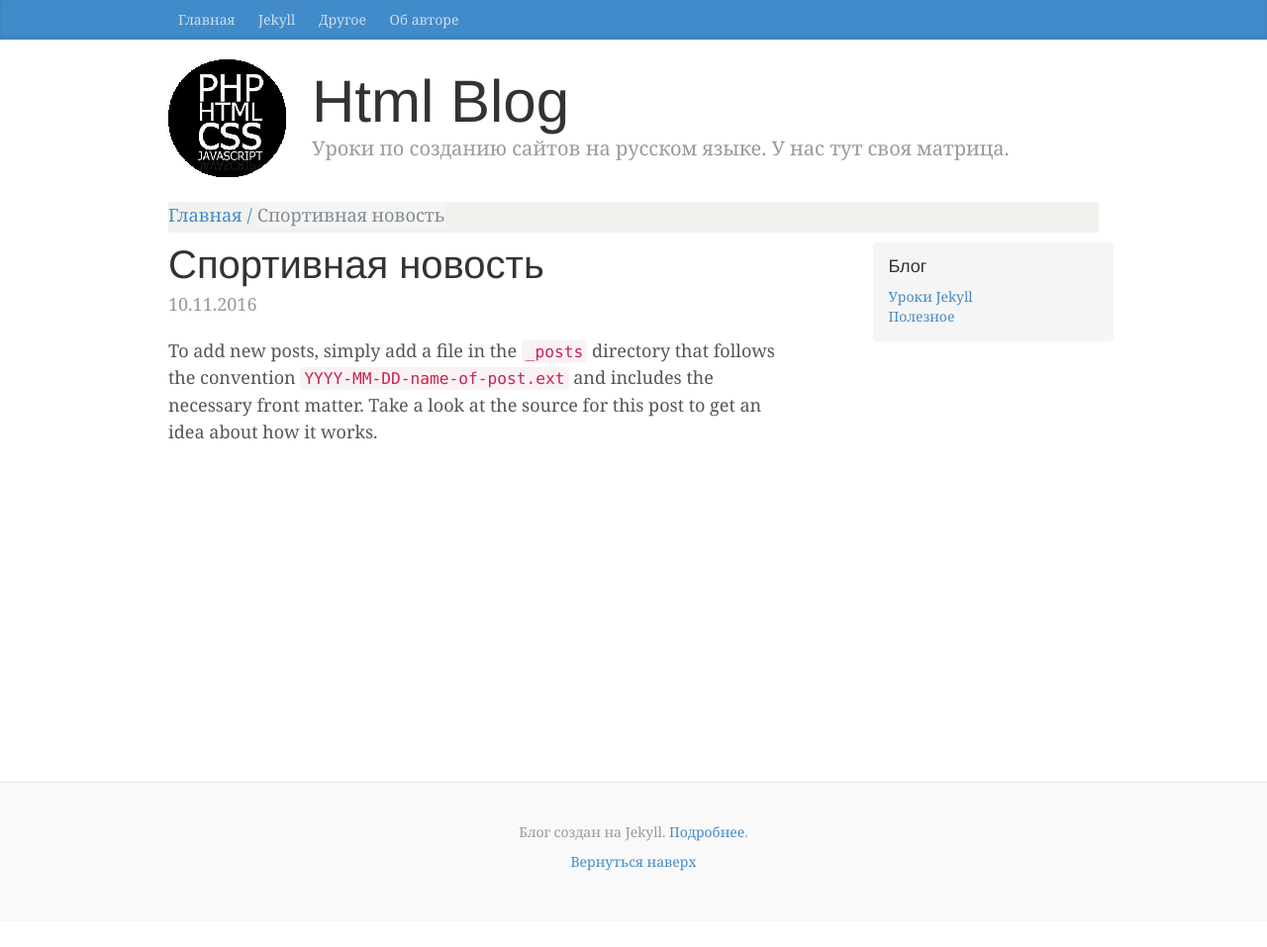
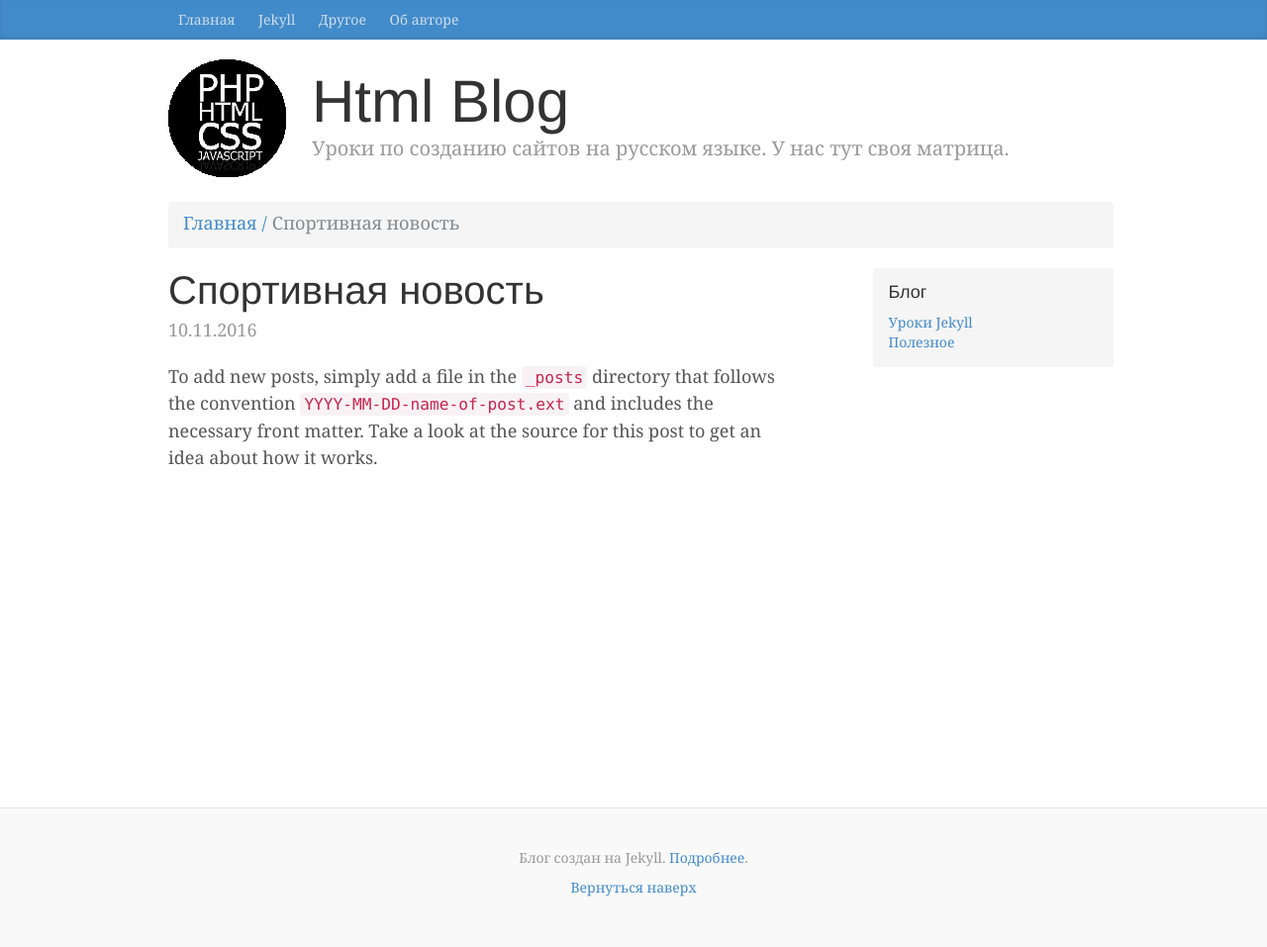
Before and after one commit to htmlblog/htmlblog.github.io, a Jekyll site: the page built from _posts/2016-11-10-out_from_sitemap.md, in a window 1280 px wide. Shown: the whole page at 99% size. Built offline with Jekyll 4.4.1, drawn with Linux system fonts in a browser that asks for light colours; before the commit the page ends 931 px from its top, so only the background shows below that.

Commit message:
Update breadcrumb-style.css

```diff
--- a/assets/breadcrumb-style.css
+++ b/assets/breadcrumb-style.css
@@ -42,10 +42,11 @@
 /* Additions: imgage integration */
 
 .breadcrumbs {
-  padding-left: 0;
-  margin-bottom: 1rem;
-  background-color: #f1f2ed;
-  border-radius: 0.25rem;
+    padding: 8px 15px;
+    margin: 0 -15px 20px 0;
+    list-style: none;
+    background-color: #f5f5f5;
+    border-radius: 4px;
 }
 
 .breadcrumbs::after {
```
